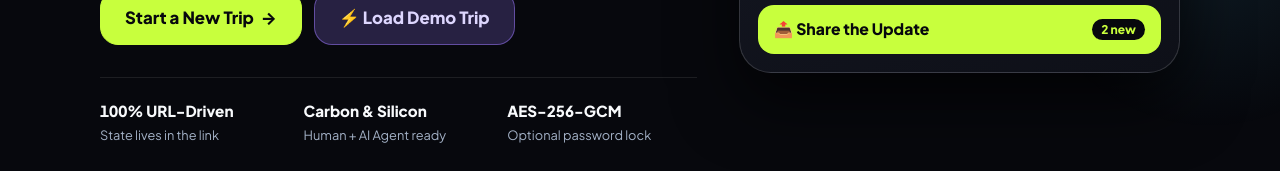
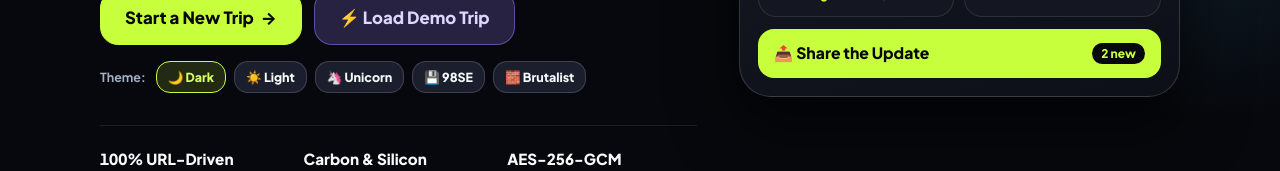
Before and after one commit to shangle/roadtrip, a plain HTML site: page index.html in a window 1280 px wide. Shown: the part 629-800 px from the top of the page. Drawn offline with nearby package versions, Linux system fonts and the light colour scheme.

Commit message:
Add theme switcher to the home landing page

```diff
--- a/app.js
+++ b/app.js
@@ -510,7 +510,7 @@
     } else {
       document.documentElement.setAttribute('data-theme', currentTheme);
     }
-    document.querySelectorAll('#theme-picker-grid .theme-chip').forEach((btn) => {
+    document.querySelectorAll('.theme-chip[data-theme]').forEach((btn) => {
       btn.classList.toggle('active', btn.dataset.theme === currentTheme);
     });
   }
@@ -2307,7 +2307,7 @@
       ? '🔒 Currently encrypted with AES-256-GCM. Clear password and click Apply to switch to a standard link.'
       : '🔗 Currently using a standard unencrypted link. Enter a password and click Apply to encrypt.';
 
-    document.querySelectorAll('#theme-picker-grid .theme-chip').forEach((btn) => {
+    document.querySelectorAll('.theme-chip[data-theme]').forEach((btn) => {
       btn.classList.toggle('active', btn.dataset.theme === currentTheme);
     });
 
@@ -2559,8 +2559,8 @@
       showToast('Saved backup snapshot!');
     });
 
-    // Theme Picker
-    document.querySelectorAll('#theme-picker-grid .theme-chip').forEach((btn) => {
+    // Theme Picker (Home Page & Settings Sheet)
+    document.querySelectorAll('.theme-chip[data-theme]').forEach((btn) => {
       btn.addEventListener('click', async () => {
         const th = btn.dataset.theme || 'dark';
         applyTheme(th);
--- a/index.html
+++ b/index.html
@@ -86,6 +86,15 @@
           <button id="hero-demo-btn" class="btn btn-purple btn-xl" type="button">
             <span>⚡ Load Demo Trip</span>
           </button>
+        </div>
+
+        <div id="landing-theme-picker" role="group" aria-label="Choose theme" style="display:flex; flex-wrap:wrap; align-items:center; gap:8px; margin-top:16px;">
+          <span class="muted" style="font-size:0.78rem; font-weight:700; margin-right:2px;">Theme:</span>
+          <button type="button" class="theme-chip active" data-theme="dark" style="padding:7px 11px; font-size:0.78rem;">🌙 Dark</button>
+          <button type="button" class="theme-chip" data-theme="light" style="padding:7px 11px; font-size:0.78rem;">☀️ Light</button>
+          <button type="button" class="theme-chip" data-theme="unicorn" style="padding:7px 11px; font-size:0.78rem;">🦄 Unicorn</button>
+          <button type="button" class="theme-chip" data-theme="win98" style="padding:7px 11px; font-size:0.78rem;">💾 98SE</button>
+          <button type="button" class="theme-chip" data-theme="brutalist" style="padding:7px 11px; font-size:0.78rem;">🧱 Brutalist</button>
         </div>
 
         <div id="resume-trip-banner" class="resume-banner hidden">
```
